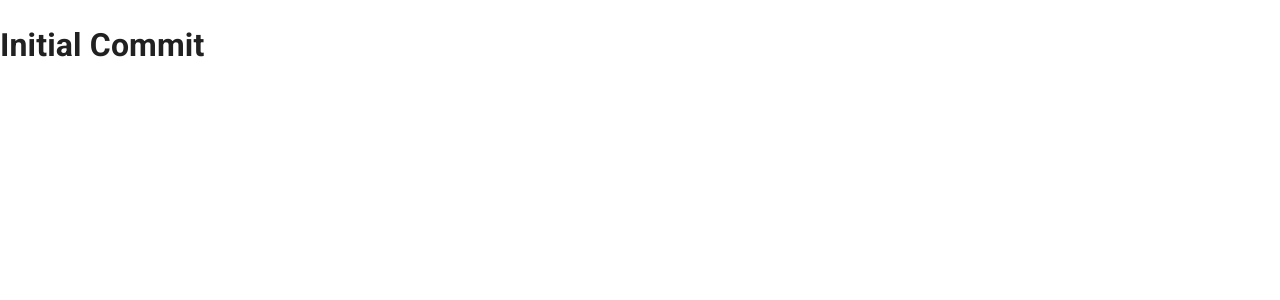
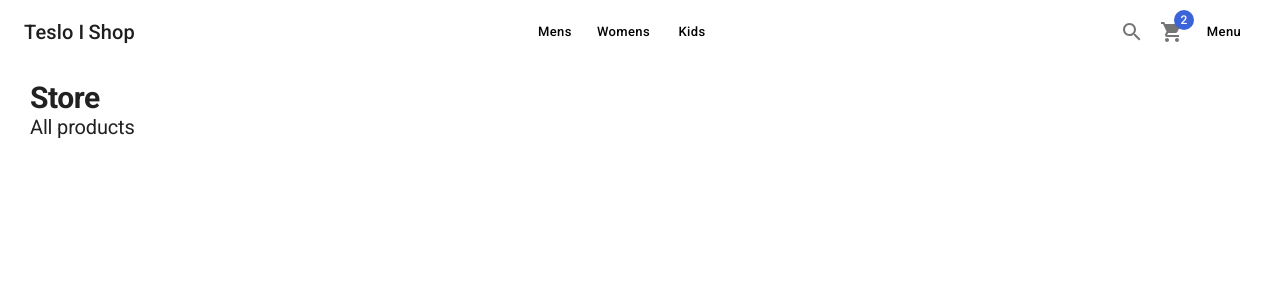
Before and after one commit to fernando59/teslo-shop, a Next.js app: page / in a window 1280 px wide. Shown: the top 300 px of the page. Built offline with nearby package versions, Linux system fonts and the light colour scheme.

Commit message:
Create Navbar

```diff
--- /dev/null
+++ b/components/layouts/ShopLayout.tsx
@@ -0,0 +1,42 @@
+import Head from "next/head"
+import { FC } from "react"
+import { Navbar } from "../ui"
+
+
+interface Props {
+    title:string
+    pageDescription:string
+    imageFullUrl?:string
+}
+
+export const ShopLayout:FC<Props> = ({children,title,pageDescription,imageFullUrl}) => {
+  return  <>
+    <Head>
+        <title>{title}</title>
+        <meta name="description" content={pageDescription} />
+        {/* Social Networks */}
+        <meta name="og:title" content={title}/>
+        <meta name="og:description" content={pageDescription}/>
+        {
+            imageFullUrl && <meta name="og:image" content={imageFullUrl}/>
+        }
+
+
+    </Head>
+
+    <nav>
+        <Navbar/>
+
+    </nav>
+
+    <main>
+        {children}
+    </main>
+
+    <footer>
+        {/* TODO footer */}
+    </footer>
+
+
+  </>
+}
--- /dev/null
+++ b/components/layouts/index.ts
@@ -0,0 +1 @@
+export * from "./ShopLayout";
--- /dev/null
+++ b/components/ui/Navbar.tsx
@@ -0,0 +1,67 @@
+import { SearchOutlined, ShoppingCart } from "@mui/icons-material"
+import { AppBar, Badge, Box, Button, IconButton, Link, Toolbar, Typography } from "@mui/material"
+import NextLink from 'next/link'
+
+export const Navbar = () => {
+  return  <>
+    <AppBar>
+        <Toolbar>
+            <NextLink href='/' passHref>
+                <Link display='flex' justifyContent='center'>
+                    <Typography variant="h6">Teslo I</Typography>
+                    <Typography variant='h6' sx={{ml:0.5}}>Shop</Typography>
+                </Link>
+            </NextLink>
+
+            {/* <Box sx={}> */}
+            <Box  flex={1}/>
+
+            <Box sx={{display:{xs:'none',sm:'block'}}}>
+
+            <NextLink href='/category/men' passHref>
+                <Link>
+                    <Button>Mens</Button>
+                </Link>
+            </NextLink>
+
+            <NextLink href='/category/women' passHref>
+                <Link>
+                    <Button>Womens</Button>
+                </Link>
+            </NextLink>
+
+            <NextLink href='/category/kids' passHref>
+                <Link>
+                    <Button>Kids</Button>
+                </Link>
+            </NextLink>
+
+            </Box>
+
+
+            <Box  flex={1}/>
+                <IconButton>
+                    <SearchOutlined/>
+                </IconButton>
+
+                <NextLink href='/cart' passHref>
+                    <Link>
+                        <IconButton>
+                            <Badge badgeContent={2} color='secondary'>
+                                <ShoppingCart/>
+                                </Badge>
+                        </IconButton>
+                    </Link>
+                </NextLink>
+
+                <Button>
+                    Menu
+                </Button>
+
+
+        </Toolbar>
+    </AppBar>
+
+  </>
+
+}
--- /dev/null
+++ b/components/ui/index.ts
@@ -0,0 +1 @@
+export  { Navbar } from "./Navbar";
--- a/pages/index.tsx
+++ b/pages/index.tsx
@@ -1,9 +1,14 @@
+import { Typography } from '@mui/material'
 import type { NextPage } from 'next'
+import { ShopLayout } from '../components/layouts'
 
 const Home: NextPage = () => {
   return <>
 
-    <h1>Initial Commit</h1>
+    <ShopLayout title='Teslo Shop' pageDescription='Find best products from teslo shop'>
+      <Typography variant='h1' component='h1'>Store</Typography>
+      <Typography variant='h2' sx={{mb:1}}>All products</Typography>
+    </ShopLayout>
   </>
 }
 
--- a/styles/globals.css
+++ b/styles/globals.css
@@ -33,3 +33,10 @@
   border: 1px solid rgba(0, 0, 0, 0.1);
   box-shadow: 0px 5px 5px rgba(0, 0, 0, 0.2);
 }
+
+
+main{
+  margin: 80px auto;
+  max-width: 1440px;
+  padding: 0px 30px;
+}
--- a/themes/light-theme.ts
+++ b/themes/light-theme.ts
@@ -58,6 +58,8 @@ export const lightTheme = createTheme({
       styleOverrides: {
         root: {
           textTransform: 'none',
+          backgroundColor:'white',
+          color:'black',
           boxShadow: 'none',
           borderRadius: 10,
           ":hover": {
```
